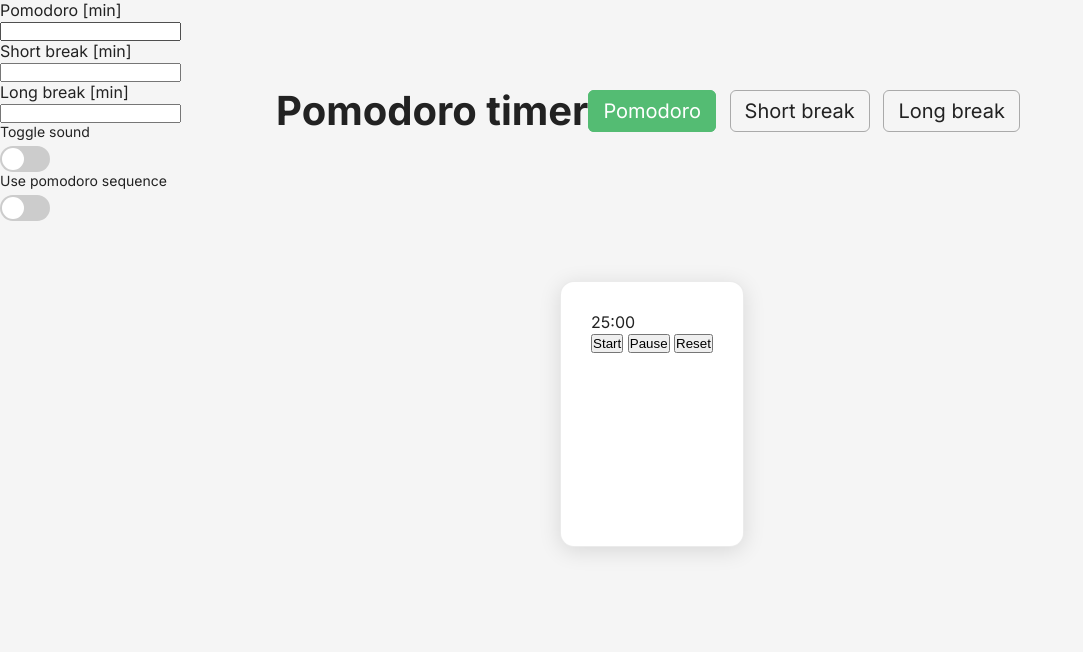
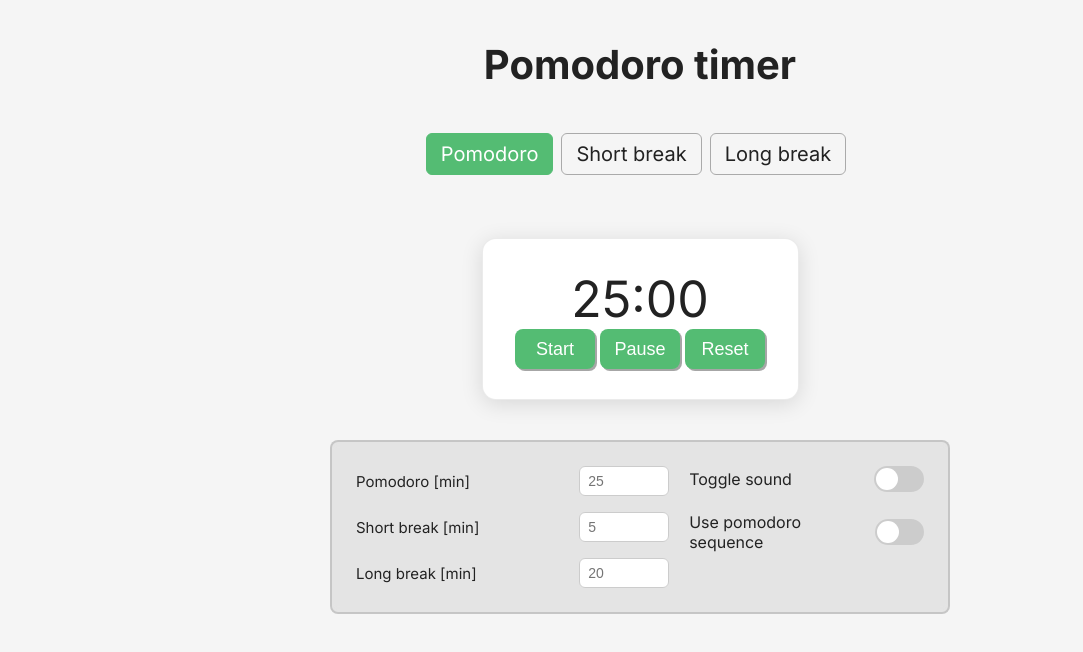
Before and after one commit to rvgraca/pomodoro-timer, a website built with Vite: page src/index.html in a window 1280 px wide. Shown: the whole page, without its empty margins (0-1083 px from the left). Built offline with nearby package versions, Linux system fonts and the light colour scheme.

Commit message:
Finishing styles and HTML tags

```diff
--- a/src/css/main.css
+++ b/src/css/main.css
@@ -1,17 +1,34 @@
 /* ====== HEADER ====== */
 header {
-    padding: 1.5rem;
     text-align: center;
     grid-column-start: 2;
     grid-column-end: 3;
     grid-row-start: 1;
     grid-row-end: 2;
+    display: grid;
+    grid-template-columns: 1fr 1fr 1fr;
+    grid-template-rows: 1fr 1fr;
+    font-size: 20px;
+    padding: 20px;
+}
+
+header .title {
+    grid-column: 1 / span 3;
+    grid-row: 1;
+    display: flex;
+    justify-content: center;
+    padding: 20px;
+    align-items: center;
+}
+
+header .selectMode {
+    grid-column: 1 / span 3;
+    grid-row: 2;
     display: flex;
     justify-content: center;
     align-items: center;
-    font-size: 20px;
+
 }
-
 
 #app {
     padding: 2rem;
@@ -19,7 +36,6 @@ header {
 
 /* ====== POMODORO CONTAINER ====== */
 .pomodoroContainer {
-    margin: 60px auto;
     padding: 30px;
     background: #ffffff;
     border-radius: 14px;
@@ -31,10 +47,58 @@ header {
     grid-row-end: 3;
 }
 
-.pomodoroContainer {
+
+
+/* ====== CONFIGURATION CONTAINER ====== */
+/* ====== CONFIGURATION CONTAINER ====== */
+.configContainer {
+    grid-column: 2 / 3;
+    grid-row: 3 / 4;
+
+    display: grid;
+    grid-template-columns: 4fr 3fr;
+    gap: 20px;
+
+    background-color: #00000011;
+    border: 2px solid #00000022;
+    border-radius: 8px;
+    padding: 24px;
+    margin: 20px 0px 20px 0px;
+
+    backdrop-filter: blur(4px);
 
 }
 
+
+
+/* ====== TIME CONFIG ====== */
+.timeConfiguration {
+    display: flex;
+    flex-direction: column;
+    gap: 16px;
+}
+
+.timeConfiguration label {
+    display: flex;
+    justify-content: space-between;
+    align-items: center;
+
+    font-size: 15px;
+    color: #222;
+}
+
+.timeConfiguration input {
+    width: 90px;
+    padding: 6px 8px;
+    border-radius: 6px;
+    border: 1px solid #ccc;
+    font-size: 14px;
+}
+
+.timeConfiguration input:focus {
+    outline: none;
+    border-color: #007bff;
+}
 
 
 
@@ -51,6 +115,8 @@ header {
     border-radius: 6px;
     margin-right: 8px;
     user-select: none;
+    display: flex;
+    flex-flow: column nowrap;
 }
 
 .selectMode input[type="radio"] {
@@ -65,58 +131,130 @@ header {
 /*END==========POMODORO SELECTOR==========*/
 
 
+/*START==========POMODORO action button==========*/
 
-/*START==========SWITCH TOGGLE==========*/
-
-.switch-wrapper {
-  display: flex;
-  flex-direction: column;
-  gap: 6px;
+.pomodoroContainer{
+    justify-self: center;
+    align-self: center;
+    display: grid;
+    grid-template-columns: repeat(3, 85px);
+    grid-template-rows: repeat(3, 45);
 }
 
-.switch-text {
-  font-size: 14px;
+.pomodoroActionButton {
+    outline: none;
+    border: none;
+    background: #54BC73;
+    border-radius: 8px;
+    padding: 10px;
+    width: 80px;
+    height: 40px;
+    color: white;
+    font-size: 18px;
+    box-shadow: #22222266 2px 2px;
+    align-self: center;
+    justify-self: center;
+}
+
+.pomodoroActionButton:nth-child(4) {
+    display: flex;
+    justify-content: center;
+    align-content: center;
+}
+
+.pomodoroContainer #start {
+    grid-column: 1 / span 1;
+    grid-row: 2 / span 1;
+
+}
+
+.pomodoroContainer #pause {
+    grid-column: 2 / span 1;
+    grid-row: 2 / span 1;
+}
+
+.pomodoroContainer #reset {
+    grid-column: 3 / span 1;
+    grid-row: 2 / span 1;
+
+}
+
+#timerDisplay {
+    grid-column: 1 / span 3;
+    grid-row: 1 / span 1;
+    font-size: 50px;
+
+    justify-self: center;
+    align-content: center;
 }
 
 
+
+.pomodoroActionButton:hover {
+    opacity: 0.9;
+    cursor: pointer;
+}
+
+.pomodoroActionButton:active {
+    opacity: 0.8;
+}
+
+
+
+/*END==========POMODORO action button==========*/
+
+
+
+.otherConfig {
+    display: flex;
+    flex-direction: column;
+    gap: 20px;
+}
+
+
+
+
+
+/* Cada fila del switch */
+.switch-row {
+    display: flex;
+    justify-content: space-between;
+    align-items: center;
+}
+
+/* Switch visual */
 .switch {
     position: relative;
-    display: inline-block;
     width: 50px;
     height: 26px;
 }
 
-/* Ocultamos el checkbox nativo */
+/* Ocultar checkbox */
 .switch input {
     opacity: 0;
     width: 0;
     height: 0;
 }
 
-/* La pista del switch */
 .slider {
     position: absolute;
+    inset: 0;
     cursor: pointer;
-    top: 0;
-    left: 0;
-    right: 0;
-    bottom: 0;
     background-color: #ccc;
     border-radius: 26px;
-    transition: background-color 0.25s;
+    transition: 0.25s;
 }
 
-/* El círculo */
 .slider::before {
     content: "";
     position: absolute;
+    width: 22px;
     height: 22px;
-    width: 22px;
     left: 2px;
-  bottom: 2px;
-  background-color: white;
-  border-radius: 50%;
-  transition: transform 0.25s;
+    bottom: 2px;
+    background: white;
+    border-radius: 50%;
+    transition: 0.25s;
 }
 
 /* Estado ON */
@@ -127,4 +265,3 @@ header {
 .switch input:checked + .slider::before {
     transform: translateX(24px);
 }
-/*END==========SWITCH TOGGLE==========*/
--- a/src/index.html
+++ b/src/index.html
@@ -19,7 +19,9 @@
 <body>
 
     <header class="header">
-        <h1>Pomodoro timer</h1>
+        <div class="title">
+            <h1>Pomodoro timer</h1>
+        </div>
         <div class="selectMode">
             <label>
                 <input type="radio" name="pomodoroOption" value="1" checked>
@@ -38,10 +40,10 @@
         </div>
     </header>
     <div class="pomodoroContainer">
-        <div id="timerDisplay">25:00</div>
-        <button id="start">Start</button>
-        <button id="pause">Pause</button>
-        <button id="reset">Reset</button>
+        <div id="timerDisplay"><p>25:00</p></div>
+        <button class="pomodoroActionButton" id="start">Start</button>
+        <button class="pomodoroActionButton" id="pause">Pause</button>
+        <button class="pomodoroActionButton" id="reset">Reset</button>
     </div>
 
     <div class="configContainer">
@@ -49,38 +51,42 @@
         <div class="timeConfiguration">
             <label>
                 Pomodoro [min]
-                <input type="text">
+                <input type="text" placeholder="25">
             </label>
 
             <label>
                 Short break [min]
-                <input type="text">
+                <input type="text" placeholder="5">
             </label>
 
             <label>
                 Long break [min]
-                <input type="text">
+                <input type="text" placeholder="20">
             </label>
         </div>
 
         <div class="otherConfig">
-            <div class="switch-wrapper">
+
+            <label class="switch-row">
                 <span class="switch-text">Toggle sound</span>
 
-                <label class="switch">
-                    <input type="checkbox" id="toggle">
+                <span class="switch">
+                    <input type="checkbox" id="toggle1">
                     <span class="slider"></span>
-                </label>
-            </div>
-            <div class="switch-wrapper">
+                </span>
+            </label>
+
+            <label class="switch-row">
                 <span class="switch-text">Use pomodoro sequence</span>
 
-                <label class="switch">
-                    <input type="checkbox" id="toggle">
+                <span class="switch">
+                    <input type="checkbox" id="toggle2">
                     <span class="slider"></span>
-                </label>
-            </div>
+                </span>
+            </label>
+
         </div>
+
     </div>
     <!-- JS principal -->
     <script type="module" src="./js/main.js"></script>
--- a/src/styles/globals.css
+++ b/src/styles/globals.css
@@ -19,10 +19,12 @@ body {
     font-size: 16px;
     background: var(--color-bg);
     color: var(--color-text);
+
     display: grid;
-    height: 100vh;
+    gap: 20px;
 
-    grid-template-columns: 1fr 6fr 1fr;
-    grid-template-rows: 2fr 4fr 2fr;
+    grid-template-columns: 1fr 2fr 1fr;
+    grid-template-rows: auto auto auto;
 
+    padding-bottom: 20px;
 }
```
